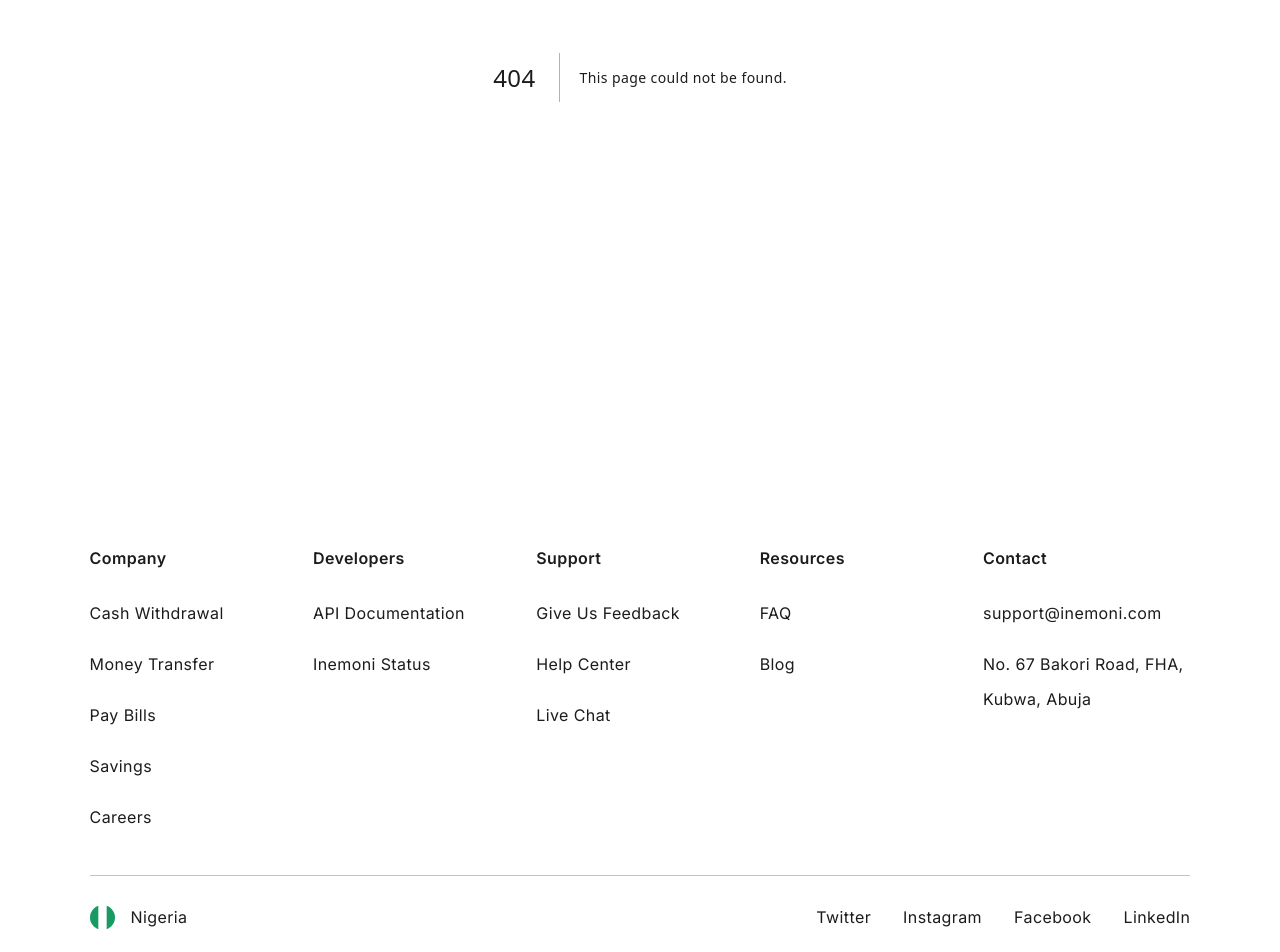
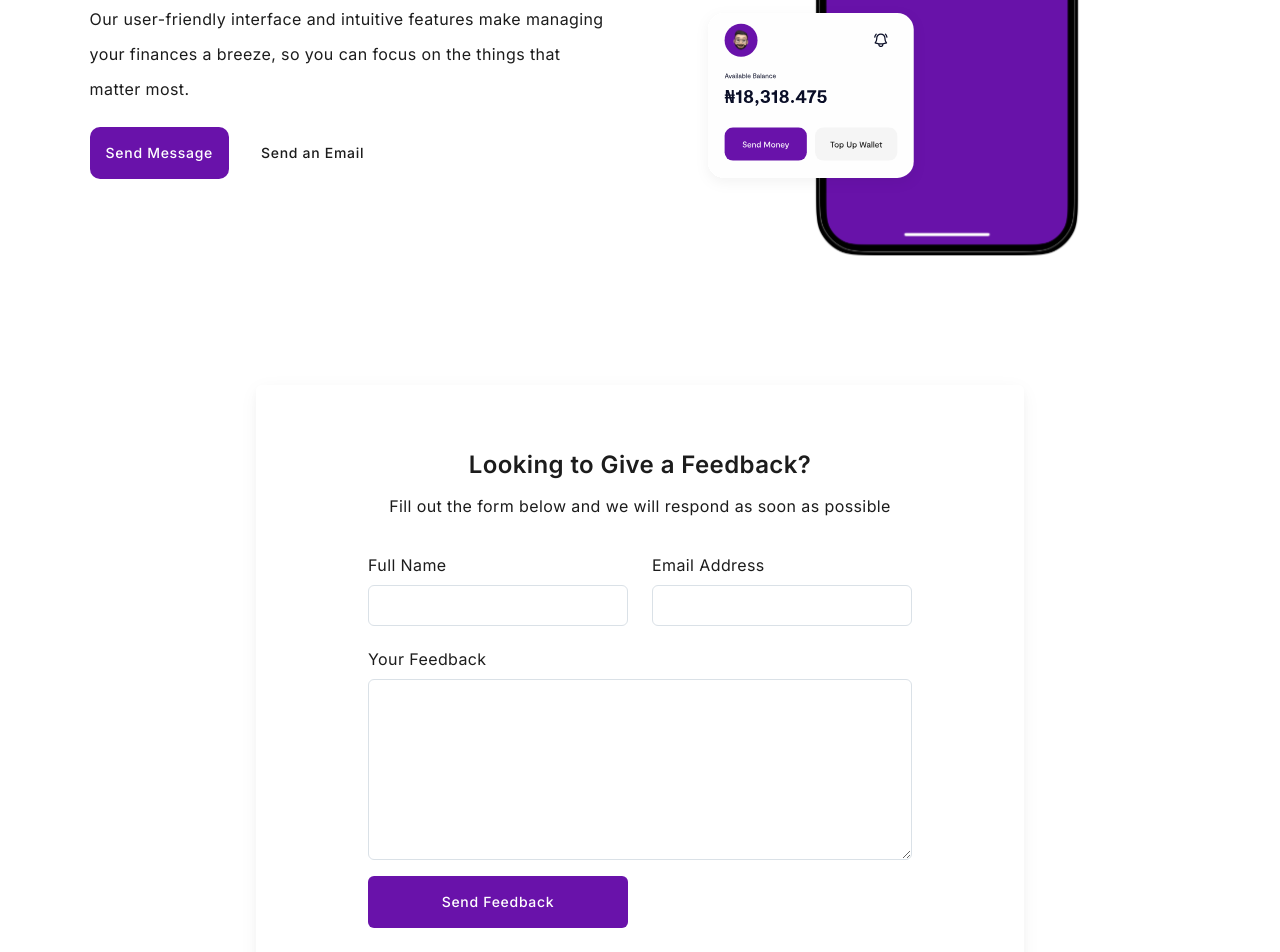
Before and after one commit to detachedsoul/inemoni, a Next.js app: page /contact-us in a window 1280 px wide. Before the commit this address had no page. Shown: the part 480-1432 px from the top of the page. Built offline with nearby package versions, Linux system fonts and the light colour scheme; a web font is replaced by a local one.

Commit message:
style: designed the contact page

```diff
--- /dev/null
+++ b/app/contact-us/page.js
@@ -0,0 +1,13 @@
+import HeroText from "@components/contact/HeroText";
+import ContactForm from "@components/contact/ContactForm";
+
+const Index = () => {
+    return (
+        <main className="space-y-[20%] sm:space-y-[10%]">
+            <HeroText />
+            <ContactForm />
+        </main>
+    );
+};
+
+export default Index;
--- a/app/legal/layout.js
+++ b/app/legal/layout.js
@@ -20,7 +20,7 @@ const Layout = ({ children }) => {
 		<>
 			<div className="grid gap-8 items-start lg:grid-cols-12 p-[5%] xl:p-[7%] lg:gap-12">
 				<div
-					className={`fixed z-[1024] transiton-transform ease-in-out left-0 px-[5%] duration-500 lg:sticky lg:z-auto lg:w-auto lg:p-0 w-full top-[15%] lg:col-span-3 bg-white py-4 ${
+					className={`fixed z-[1024] transiton-transform ease-in-out left-0 px-[5%] top-[10%] duration-500 lg:sticky lg:z-auto lg:w-auto lg:p-0 w-full lg:top-[15%] lg:col-span-3 bg-white py-4 ${
 						isActive
 							? "translate-x-0"
 							: "-translate-x-[calc(100%+6%)]"
--- /dev/null
+++ b/components/contact/ContactForm.js
@@ -0,0 +1,74 @@
+const ContactForm = () => {
+    return (
+		<form
+			className="grid place-content-center mx-[5%] p-[5%] rounded-md shadow-[rgba(0,0,0,0.03)_0px_0.25rem_0.5625rem_-0.0625rem,_rgba(0,0,0,0.05)_0px_0.275rem_1.25rem_-0.0625rem] lg:w-3/5 lg:mx-auto scroll-m-28"
+            method="POST"
+            id="contact-form"
+		>
+			<div className="space-y-6">
+				<div className="space-y-2 text-center">
+					<h2 className="header text-2xl">
+						Looking to Give a Feedback?
+					</h2>
+
+					<p>
+						Fill out the form below and we will respond as soon as
+						possible
+					</p>
+				</div>
+
+				<div className="grid gap-4 lg:grid-cols-2 lg:gap-x-6">
+					<label
+						className="grid gap-0.5"
+						htmlFor="fullname"
+					>
+						<span clasName="font-bold">Full Name</span>
+
+						<input
+							type="text"
+							name="fullname"
+							id="fullname"
+							className="form-input"
+						/>
+					</label>
+
+					<label
+						className="grid gap-0.5"
+						htmlFor="email-address"
+					>
+						<span clasName="font-bold">Email Address</span>
+
+						<input
+							type="email"
+							name="email-address"
+							id="email-address"
+							className="form-input"
+						/>
+					</label>
+
+					<label
+						className="grid gap-0.5 lg:col-span-2"
+						htmlFor="feedback-message"
+					>
+						<span clasName="font-bold">Your Feedback</span>
+
+						<textarea
+							className="form-input"
+							id="feedback-message"
+							rows="5"
+						></textarea>
+					</label>
+
+					<button
+						className="bg-brand-purple text-white btn block hover:bg-brand-navlink transition-colors duration-300 ease-in rounded-md"
+						type="submit"
+					>
+						Send Feedback
+					</button>
+				</div>
+			</div>
+		</form>
+	);
+};
+
+export default ContactForm;
--- /dev/null
+++ b/components/contact/HeroText.js
@@ -0,0 +1,54 @@
+"use client";
+
+import aboutHeroImage from "@assets/img/about-hero-image.svg";
+import Image from "next/image";
+import Link from "next/link";
+
+const HeroText = () => {
+	const handleClick = () => {
+		document.querySelector("#contact-form").scrollIntoView({ behavior: "smooth" });
+	};
+
+	return (
+		<div className="grid gap-8 pt-12 grid-cols-1 sm:grid-cols-2 items-center px-[5%] sm:pt-8 sm:gap-16 xl:px-[7%]">
+			<div className="flex flex-col gap-5">
+				<h1 className="main-header">
+					Looking to Send us a Message at Inemoni?
+				</h1>
+
+				<p>
+					Our user-friendly interface and intuitive features make
+					managing your finances a breeze, so you can focus on the
+					things that matter most.
+				</p>
+
+				<div className="flex items-center gap-4 flex-wrap">
+					<button
+						className="bg-brand-purple text-white btn block hover:bg-brand-navlink transition-colors duration-300 ease-in"
+						type="button"
+						onClick={handleClick}
+					>
+						Send Message
+					</button>
+
+					<Link
+						className="hover:bg-brand-gray btn block transition-colors duration-300 ease-in"
+						href="mailto:support@inemoni.org"
+					>
+						Send an Email
+					</Link>
+				</div>
+			</div>
+
+			<Image
+				className="rounded-xl"
+				src={aboutHeroImage}
+				alt="Inemoni app overview"
+				quality={100}
+				priority={true}
+			/>
+		</div>
+	);
+};
+
+export default HeroText;
--- a/package.json
+++ b/package.json
@@ -21,6 +21,8 @@
     "@tailwindcss/forms": "^0.5.3",
     "autoprefixer": "^10.4.13",
     "postcss": "^8.4.20",
+    "prettier": "^2.8.3",
+    "prettier-plugin-tailwindcss": "^0.2.2",
     "tailwindcss": "^3.2.4"
   }
 }
--- a/src/main.css
+++ b/src/main.css
@@ -31,4 +31,8 @@
     .no-scrollbar::-webkit-scrollbar {
         display: none;
     }
+
+    .form-input {
+        @apply border border-[#dae1e7] focus:outline-none rounded-md py-0.5 px-3 w-full block
+    }
 }
```
Also changed, not shown: app/blog/head.js (added, +19 -0 lines), app/blog/page.js (added, +11 -0 lines), app/contact-us/head.js (added, +19 -0 lines), app/globals.css, 2 other files (tests, documents, lock files or other folders).
